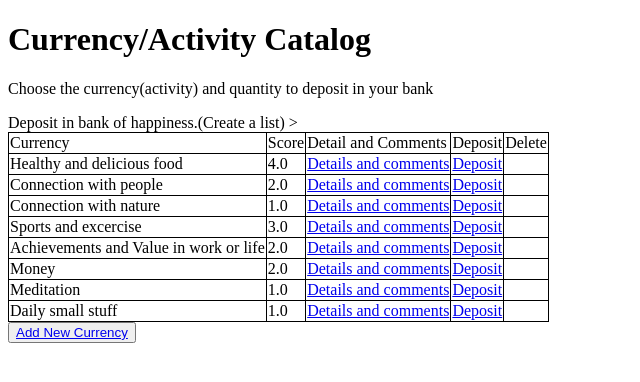
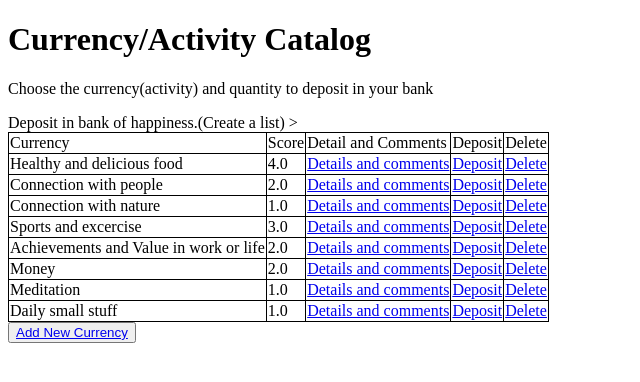
Before and after one commit to Lydiasunsun/ca-final, a Flask app: page /activities in a window 1280 px wide. Shown: the part 94-476 px from the top of the page, without its empty margins (0-640 px from the left). Run offline with Flask 2, Linux system fonts and the light colour scheme; data comes from the database, SQL or seed files in the repository; both versions use the stored data as it was after the commit.

Commit message:
after delete in database

```diff
--- a/app.py
+++ b/app.py
@@ -2,7 +2,7 @@ from flask import Flask, render_template, session, redirect, url_for, g, request
 from flask_session import Session
 from database import get_db, close_db
 from werkzeug.security import generate_password_hash, check_password_hash
-from forms import RegistrationForm, LoginForm, InsertForm, DeleteForm, EncryptForm
+from forms import RegistrationForm, LoginForm, InsertForm,  EncryptForm
 # , CheckoutForm, GreetingForm
 from functools import wraps
 from datetime import datetime, date
@@ -188,15 +188,12 @@ def empty():
     return redirect(url_for('account'))
 
 
-# @app.route('/delete/<int:activity_id>', methods=['GET', 'POST'])
-# def delete():
-#     form = DeleteForm()
-#     message = ''
-#     if form.validate_on_submit():
-#         delete = form.delete.data
-#         db = get_db()
-#         db.execute('''
-
+@app.route('/delete/<int:activity_id>', methods=['GET', 'POST'])
+def delete(activity_id):
+    db = get_db()
+    db.execute('''DELETE FROM activities WHERE activity_id =?;''', (activity_id,))
+    db.commit()
+    return redirect(url_for('activities'))
 
 # @app.route('/delete/<int:activity_id>', methods=['GEt', 'POST'])
 # def delete(activity_id):
--- a/forms.py
+++ b/forms.py
@@ -25,10 +25,6 @@ class InsertForm(FlaskForm):
     submit = SubmitField()
 
 
-class DeleteForm(FlaskForm):
-    delete = SubmitField('Delete')
-
-
 class EncryptForm(FlaskForm):
     encrypt = SubmitField('Encrypt')
 
--- a/templates/activities.html
+++ b/templates/activities.html
@@ -29,7 +29,11 @@ Deposit in bank of happiness.(Create a list)
         >Deposit</a
       >
     </td>
-    <td></td>
+    <td>
+      <a href="{{url_for('delete',activity_id=activity['activity_id'])}}"
+        >Delete</a
+      >
+    </td>
   </tr>
   {% endfor %}
 </table>
--- a/templates/activity.html
+++ b/templates/activity.html
@@ -13,7 +13,7 @@
 <a href="{{url_for('add_to_account',activity_id=activity['activity_id'])}}"
   >Add to Account</a
 >
-
+<a href="{{url_for('delete',activity_id=activity['activity_id'])}}">Delete</a>
 {% endblock %} '''
 <!-- <a href="{{url_for('delete',activity_id=activity['activity_id'])}}">Delete</a>
 <br /> -->
```
Also changed, not shown: app.db, 1 other file.
